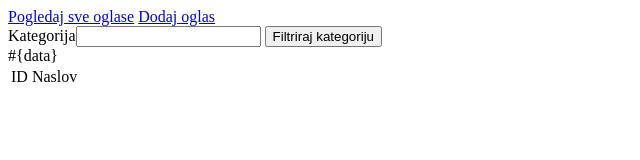
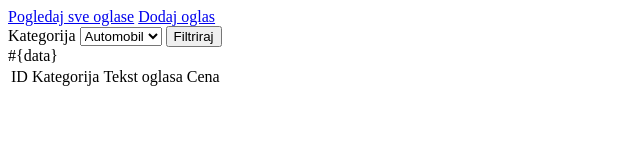
Before and after one commit to igori572/Projekat1, a website: page KlijentApp/view/svioglasi.html in a window 1280 px wide. Shown: the whole page, without its empty margins (0-640 px from the left). Drawn offline with Linux system fonts and the light colour scheme.

Commit message:
Oglasi Node

```diff
--- a/KlijentApp/view/svioglasi.html
+++ b/KlijentApp/view/svioglasi.html
@@ -13,15 +13,22 @@
     </nav>
     <div>
         <form action="filtrirajkategoriju" method="POST">
-            <label for="">Kategorija</label><input type="text" name="kategorija">
-            <button type="submit">Filtriraj kategoriju</button>
+            <label for="">Kategorija</label>
+            <select name="kategorija" id="kategorija">
+                <option value="Automobil">Automobil</option>
+                <option value="Stan">Stan</option>
+                <option value="Alat">Alat</option>
+            </select>
+            <button type="submit">Filtriraj</button>
         </form>
         <div>
             <table>
                 <thead>
                     <tr>
                         <td>ID</td>
-                        <td>Naslov</td>
+                        <td>Kategorija</td>
+                        <td>Tekst oglasa</td>
+                        <td>Cena</td>
                     </tr>
                 </thead>
                 <tbody>
--- a/ServerApp/oglasi.json
+++ b/ServerApp/oglasi.json
@@ -1 +1 @@
-[{"kategorija":"Automobil","datum":"22.05.2025","cena":"100000","tekst":"Dobar auto","oznaka":["bmw","sluzbeni@gmail.com"],"id":1},{"kategorija":"stan","datum":"22.05.2025","cena":"100000","tekst":"Dobar auto","oznaka":"bmw","email":"bmw@gmail.com","id":2}]
+[{"kategorija":"Automobil","datum":"22.05.2025","cena":"100000","tekst":"Dobar auto","oznaka":["bmw","sluzbeni@gmail.com"],"id":1},{"kategorija":"Automobil","datum":"22.06.2022","cena":"10000","tekst":"BMW 1","oznaka":"120d","email":"sluzbeni@gmail.com","id":3},{"kategorija":"Stan","datum":"22.06.2022","cena":"150000","tekst":"Stan 135m2","oznaka":"Vozdovac","email":"kontaktiraj@gmail.com","id":4}]
```
Also changed, not shown: KlijentApp/index.js (+7 -0 lines).
